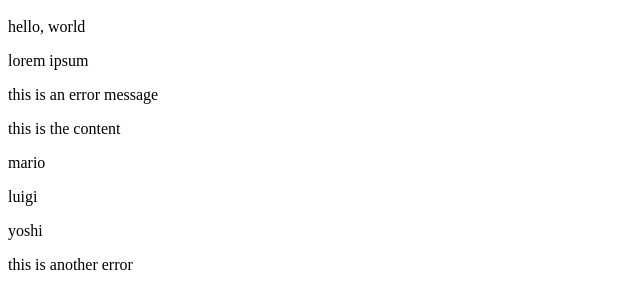
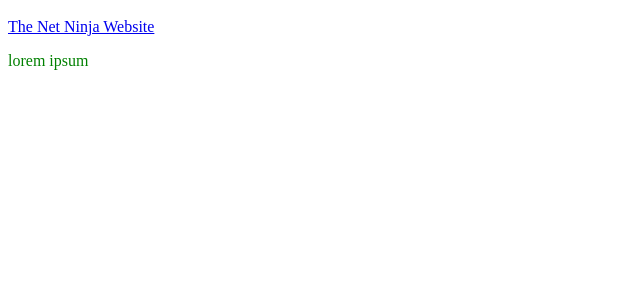
Before and after one commit to gowthamap/Javascript.js-netNinja, a plain HTML site: page index.html in a window 1280 px wide. Shown: the part 48-356 px from the top of the page, without its empty margins (0-640 px from the left). Drawn offline with Linux system fonts and the light colour scheme.

Commit message:
feat: setAttribute and getAttribute.

```diff
--- a/index.html
+++ b/index.html
@@ -5,19 +5,11 @@
     <title>Javascript Study</title>
   </head>
   <body>
-    <h1 id="page-title">The DOM</h1>
+    <h1>The DOM</h1>
 
-    <div>
-      <p>hello, world</p>
-      <p>lorem ipsum</p>
-      <p class="error">this is an error message</p>
-    </div>
+    <a href="https://www.google.com">Link to somewhere cool...</a>
 
-    <div class="content">
-      <p>this is the content</p>
-    </div>
-
-    <div class="error">this is another error</div>
+    <p class="error">lorem ipsum</p>
 
     <script src="sandbox.js"></script>
   </body>
--- a/sandbox.js
+++ b/sandbox.js
@@ -1,22 +1,11 @@
-const para = document.querySelector("p");
+const link = document.querySelector("a");
 
-// console.log(para.innerText);
-// para.innerText += " ninjas are awesome!";
+console.log(link.getAttribute("href"));
+link.setAttribute("href", "https://www.thenetninja.co.uk");
+link.innerText = "The Net Ninja Website";
 
-const paras = document.querySelectorAll("p");
+const mssg = document.querySelector("p");
 
-// paras.forEach((para) => {
-//   console.log(para.innerText);
-//   para.innerText += " new text";
-// });
-
-const content = document.querySelector(".content");
-
-// console.log(content.innerHTML);
-// content.innerHTML += "<h2>THIS IS A NEW H2</h2>";
-
-const people = ["mario", "luigi", "yoshi"];
-
-people.forEach((person) => {
-  content.innerHTML += `<p>${person}</p>`;
-});
+console.log(mssg.getAttribute("class"));
+mssg.setAttribute("class", "success");
+mssg.setAttribute("style", "color: green");
```
